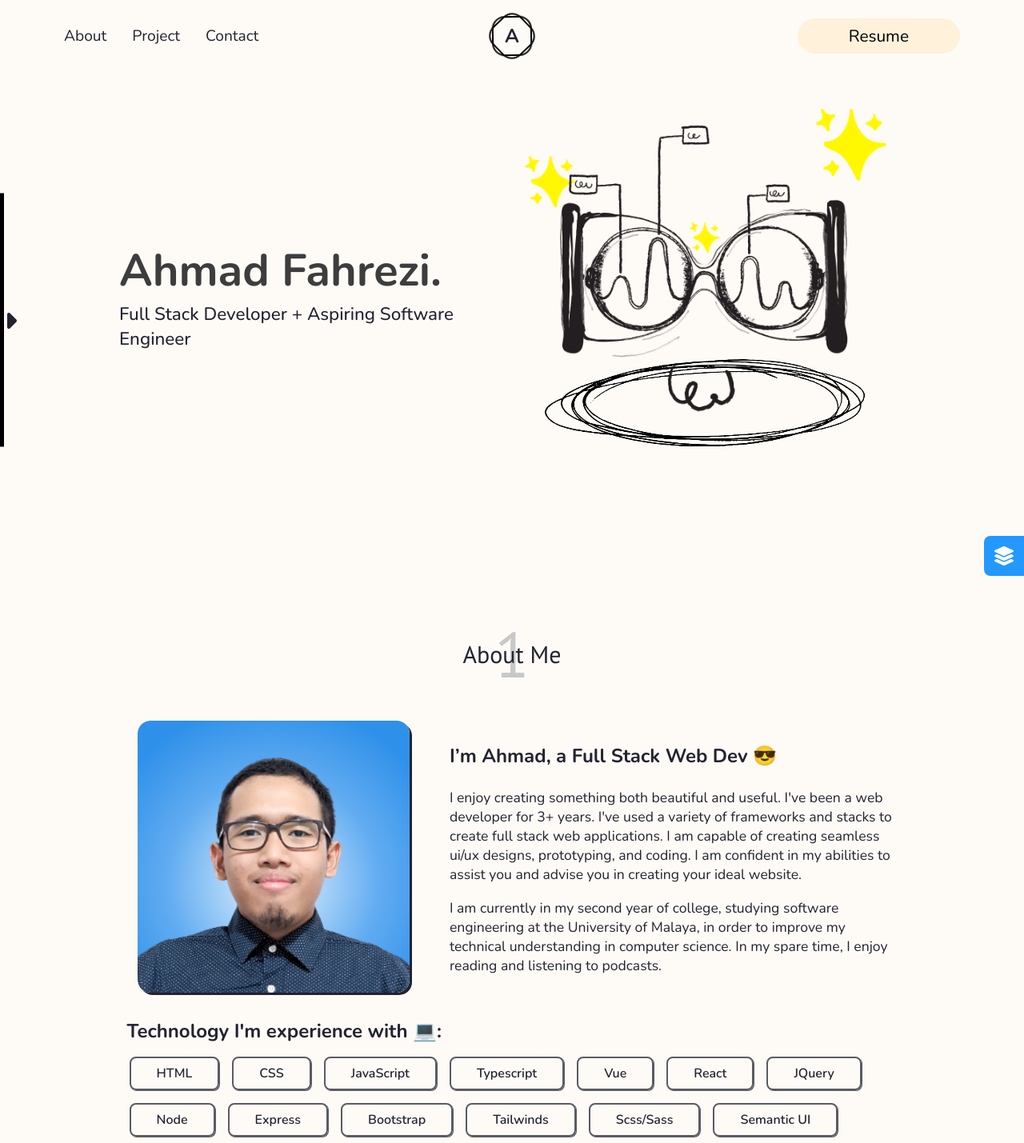
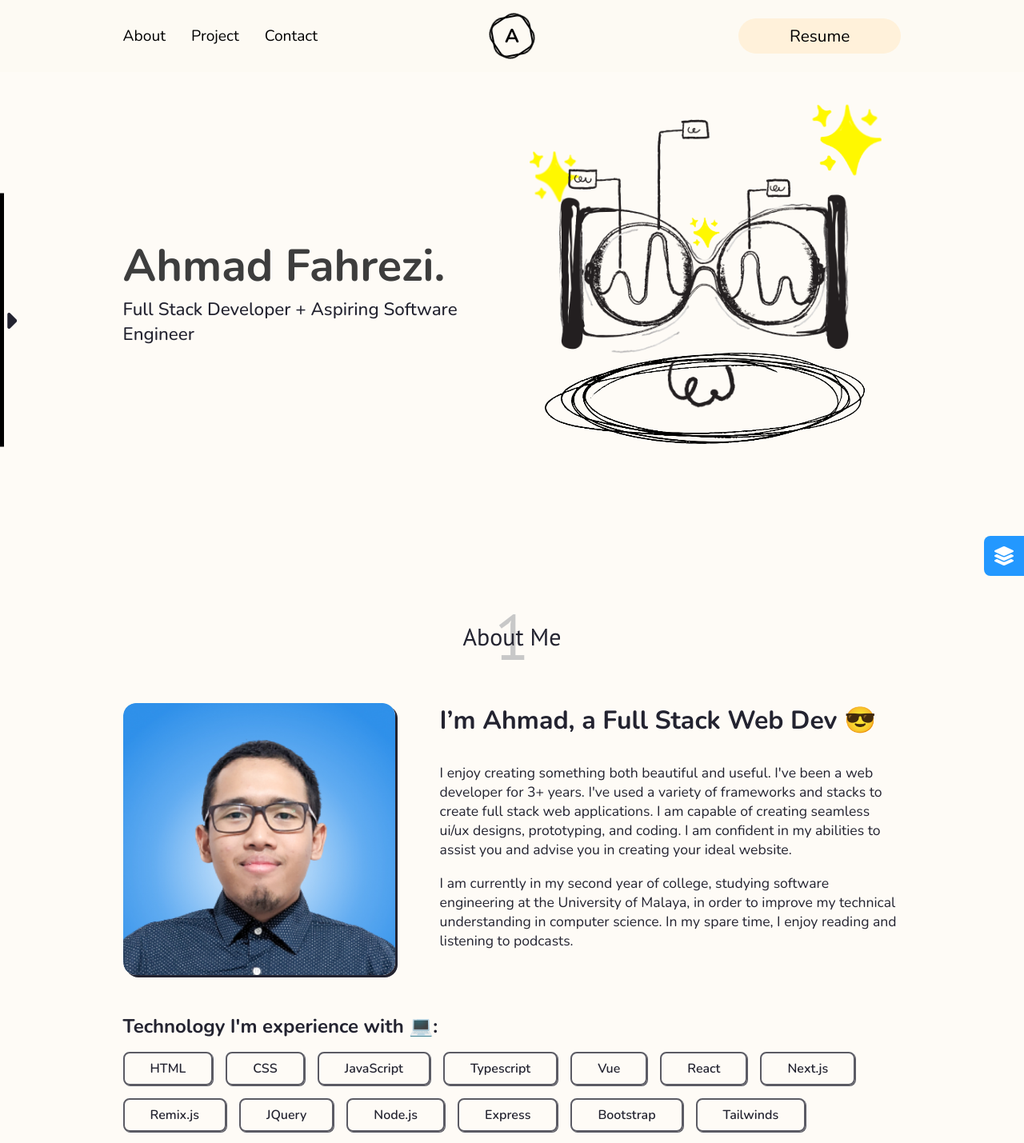
Before and after one commit to ahmadfahrezi81/vue-portfolio, a Vue app: page / in a window 1280 px wide. Shown: the top 1429 px of the page at 80% size. Built offline with nearby package versions, Linux system fonts and the light colour scheme.

Commit message:
added new stuff

```diff
--- a/src/assets/data.json
+++ b/src/assets/data.json
@@ -1,9 +1,9 @@
 {
     "skills": [
         "HTML", "CSS", "JavaScript", "Typescript",
-        "Vue", "React", "JQuery", "Node", "Express", "Bootstrap", "Tailwinds",
-        "Scss/Sass", "Semantic UI", "Git", "Git bash", "Java", "Python", "Firestore",
-        "MongoDB", "Firebase Auth"
+        "Vue", "React", "Next.js", "Remix.js", "JQuery", "Node.js", "Express", "Bootstrap", "Tailwinds",
+        "Scss/Sass", "Git", "Java", "Python", "Firebase",
+        "MongoDB"
     ],
     "MainProject":[
         {
--- a/src/components/AboutMe.vue
+++ b/src/components/AboutMe.vue
@@ -47,20 +47,23 @@ export default {
     display: flex;
     flex-direction: column;
     // justify-content: center;
-    align-items: center;
-    padding: 1.5rem;
+    // align-items: center;
+    // padding: 1.5rem;
     row-gap: 2rem;
+    margin: 0 12vw;
 
     img {
         box-shadow: 3px 3px #232330;
         border-radius: 1rem;
         width: 300px;
-        justify-self: center;
+        // margin-left: 0.5rem;
+        // justify-self: center;
     }
 
     .para {
         h3 {
-            font-size: 1.5rem;
+            font-size: 2rem;
+            margin-top: 0;
         }
 
         p {
@@ -73,7 +76,7 @@ export default {
             font-size: 1.5rem;
             margin: 0;
             margin-bottom: 0.5rem;
-            margin-left: 0.3rem;
+            margin-left: 0rem;
         }
 
         &_skills {
@@ -92,6 +95,17 @@ export default {
                 border-radius: 0.5rem;
             }
         }
+
+        .tech_skills {
+            margin-left: -0.5rem;
+        }
+    }
+}
+
+@media (max-width: 900px) {
+    .section_body {
+        // flex-direction: row;
+        margin: 0 8vw 0 8vw;
     }
 }
 
@@ -102,11 +116,12 @@ export default {
             "img para"
             "tech tech";
 
-        grid-template-columns: 2fr 3fr;
-        column-gap: 2rem;
-        padding: 0 2vw;
+        grid-template-columns: 2fr 4fr;
+        column-gap: 3.5rem;
+        row-gap: 3rem;
+        // padding: 0 2vw;
 
-        margin: 0 10vw;
+        // margin: 0 12vw;
 
         .para {
             grid-area: para;
--- a/src/components/Archive.vue
+++ b/src/components/Archive.vue
@@ -62,11 +62,11 @@ export default {
 .section_recent {
     display: flex;
     flex-direction: column;
-    margin-top: 4rem;
-    padding: 0 5vw;
+    margin-top: 150px;
+    padding: 0 12vw;
 
     .section_head_recent {
-        margin-left: 1rem;
+        // margin-left: 1rem;
 
         h1 {
             margin: 0;
@@ -81,7 +81,7 @@ export default {
 }
 
 .section_body {
-    width: 90vw;
+    // width: 90vw;
     padding: 3rem 0;
 
     h3 {
@@ -149,6 +149,12 @@ export default {
     }
 }
 
+@media (max-width: 900px) {
+    .section_recent {
+        padding: 0 8vw;
+    }
+}
+
 @media (min-width: 751px) {
     .table_head {
         grid-template-columns: 2fr 4fr 4fr 1fr;
--- a/src/components/Contact.vue
+++ b/src/components/Contact.vue
@@ -49,7 +49,8 @@ export default {};
         justify-content: center;
         text-align: center;
         margin-bottom: 15vh;
-        padding: 0 1rem;
+        // padding: 0 1rem;
+        margin: 0 8vw;
 
         h1 {
             font-weight: 700;
--- a/src/components/Hero.vue
+++ b/src/components/Hero.vue
@@ -23,12 +23,17 @@ export default {};
 <style lang="scss" scoped>
 .section_hero {
     display: flex;
-    justify-content: center;
+    // justify-content: center;
     align-items: center;
     flex-direction: column;
+    justify-content: space-between;
 
     overflow: hidden;
-    padding: 1rem;
+    // padding: 1rem;
+
+    // margin-top: 200px;
+    // background: #000;
+    margin: 100px 12vw 0 12vw;
 
     .hero_text {
         text-align: center;
@@ -156,9 +161,17 @@ export default {};
     }
 }
 
+@media (max-width: 900px) {
+    .section_hero {
+        // flex-direction: row;
+        margin: 200px 8vw 0 8vw;
+    }
+}
+
 @media (min-width: 700px) {
     .section_hero {
         flex-direction: row;
+        // margin: 100px 8vw 0 8vw;
         // column-gap: 3rem;
 
         .hero_text {
--- a/src/components/Logo.vue
+++ b/src/components/Logo.vue
@@ -1,16 +1,79 @@
 <template>
-    <div class="spinner-box">
-        <div class="configure-border-1">
+    <div class="spinner-box unselectable">
+        <div
+            class="configure-border-1"
+            :style="[
+                !view.topOfPage || inMenu
+                    ? {
+                          border: '2px solid white',
+                      }
+                    : {
+                          border: '2px solid black',
+                      },
+            ]"
+        >
             <div class="configure-core"></div>
         </div>
-        <div class="configure-border-2">
+        <div
+            class="configure-border-2"
+            :style="[
+                !view.topOfPage || inMenu
+                    ? {
+                          border: '2px solid white',
+                      }
+                    : {
+                          border: '2px solid black',
+                      },
+            ]"
+        >
             <div class="configure-core"></div>
         </div>
-        <span>A</span>
+        <span
+            :style="[
+                !view.topOfPage || inMenu
+                    ? {
+                          color: 'white',
+                      }
+                    : {
+                          color: 'black',
+                      },
+            ]"
+            >A</span
+        >
     </div>
 </template>
 <script>
-export default {};
+export default {
+    created() {
+        window.addEventListener("scroll", this.handleScroll);
+    },
+    unmounted() {
+        window.removeEventListener("scroll", this.handleScroll);
+    },
+    methods: {
+        handleScroll(event) {
+            // Any code to be executed when the window is scrolled
+            if (window.pageYOffset > 0) {
+                console.log("nothing from logo");
+                this.view.topOfPage = false;
+            } else {
+                console.log("scrop from logo");
+                this.view.topOfPage = true;
+            }
+        },
+    },
+    props: {
+        inMenu: Boolean,
+    },
+    data() {
+        return {
+            view: {
+                topOfPage: window.pageYOffset === 0,
+                inMenu: this.inMenu,
+            },
+        };
+    },
+};
 </script>
 
 <style lang="scss" scoped>
@@ -18,6 +81,13 @@ export default {};
     .spinner-box {
         cursor: pointer;
     }
+}
+.unselectable {
+    -moz-user-select: -moz-none;
+    -khtml-user-select: none;
+    -webkit-user-select: none;
+    -o-user-select: none;
+    user-select: none;
 }
 
 .spinner-box {
@@ -30,6 +100,7 @@ export default {};
     justify-content: center;
     align-items: center;
     background-color: transparent;
+    cursor: pointer;
 
     span {
         position: absolute;
--- a/src/components/MainProject.vue
+++ b/src/components/MainProject.vue
@@ -81,8 +81,8 @@ export default {
     flex-direction: column;
     padding: 2rem 1.5rem;
 
-    margin: 0 1rem;
-    margin-bottom: 2rem;
+    // margin: 0 1rem;
+    margin-bottom: 4rem;
 
     // background: linear-gradient(125deg, #f9ccf7, #ffeec3);
     border-radius: 1rem;
@@ -110,6 +110,7 @@ export default {
     &_img {
         width: 100%;
         border-radius: 0.5rem;
+        margin-bottom: 2rem;
     }
 
     &_para {
@@ -204,6 +205,7 @@ export default {
         &_img {
             grid-area: img;
             // min-width: 400px;
+            margin-bottom: 0;
         }
 
         &_para {
@@ -218,10 +220,19 @@ export default {
         }
     }
 }
+.section_body {
+    margin: 0 12vw;
+}
+
+@media (max-width: 900px) {
+    .section_body {
+        margin: 0 8vw;
+    }
+}
 
 @media (min-width: 1050px) {
     .card {
-        width: 1000px;
+        // width: 1000px;
         .card_title {
             margin-bottom: 0rem;
         }
--- a/src/components/Navbar.vue
+++ b/src/components/Navbar.vue
@@ -1,23 +1,79 @@
 <template>
     <div>
-        <div v-if="isDesktop" class="navbar_desktop">
+        <div
+            v-if="isDesktop"
+            class="navbar_desktop"
+            :style="[
+                view.topOfPage
+                    ? {
+                          backgroundColor: '#FDFAF3',
+                      }
+                    : {
+                          backgroundColor: '#01295F',
+                          opacity: '0.98',
+                      },
+            ]"
+        >
             <ul class="desktop_option">
-                <router-link :to="{ path: '/', hash: '#AboutMe' }"
+                <router-link
+                    :to="{ path: '/', hash: '#AboutMe' }"
+                    :style="[
+                        view.topOfPage
+                            ? {
+                                  color: 'black',
+                              }
+                            : {
+                                  color: 'white',
+                              },
+                    ]"
                     >About</router-link
                 >
-                <router-link :to="{ path: '/', hash: '#MainProject' }"
+                <router-link
+                    :to="{ path: '/', hash: '#MainProject' }"
+                    :style="[
+                        view.topOfPage
+                            ? {
+                                  color: 'black',
+                              }
+                            : {
+                                  color: 'white',
+                              },
+                    ]"
                     >Project</router-link
                 >
-                <router-link :to="{ path: '/', hash: '#Contact' }"
+                <router-link
+                    :to="{ path: '/', hash: '#Contact' }"
+                    :style="[
+                        view.topOfPage
+                            ? {
+                                  color: 'black',
+                              }
+                            : {
+                                  color: 'white',
+                              },
+                    ]"
                     >Contact</router-link
                 >
             </ul>
-            <Logo />
+            <Logo @click="handleHome" />
 
             <button class="desktop_resume" @click="openPDF">Resume</button>
             <!-- <a href="/resume.pdf"><button class="desktop_resume">Resume</button></a> -->
         </div>
-        <div v-else class="navbar_mobile">
+        <div
+            v-else
+            class="navbar_mobile"
+            :style="[
+                view.topOfPage
+                    ? {
+                          backgroundColor: '#FDFAF3',
+                      }
+                    : {
+                          backgroundColor: '#01295F',
+                          opacity: '0.98',
+                      },
+            ]"
+        >
             <div v-if="!isMenu">
                 <Logo @click="handleMenu" />
 
@@ -27,7 +83,7 @@
                 </div>
             </div>
             <div v-else class="mobile_menu_opened">
-                <Logo @click="handleMenu" />
+                <Logo @click="handleMenu" inMenu="true" />
 
                 <ul class="mobile_option">
                     <router-link
@@ -91,21 +147,68 @@ export default {
             isMenu.value = !isMenu.value;
         };
 
+        const handleHome = () => {
+            document.location.href = "/";
+        };
+
         const openPDF = () => {
             window.open("/Resume.pdf", "_blank");
         };
 
-        return { isDesktop, isMenu, handIsAlive, handleMenu, openPDF };
+        return {
+            isDesktop,
+            isMenu,
+            handIsAlive,
+            handleMenu,
+            handleHome,
+            openPDF,
+        };
+    },
+    created() {
+        window.addEventListener("scroll", this.handleScroll);
+    },
+    unmounted() {
+        window.removeEventListener("scroll", this.handleScroll);
+    },
+    methods: {
+        handleScroll(event) {
+            // Any code to be executed when the window is scrolled
+            if (window.pageYOffset > 0) {
+                console.log("nothing");
+                this.view.topOfPage = false;
+            } else {
+                console.log("scrop");
+                this.view.topOfPage = true;
+            }
+        },
+    },
+    data() {
+        return {
+            view: {
+                topOfPage: true,
+            },
+        };
     },
 };
 </script>
 <style lang="scss" scoped>
+.onScroll {
+    background-color: #fff;
+}
 .navbar_desktop {
     display: grid;
     grid-template-columns: 2fr 1fr 2fr;
     justify-items: center;
     align-items: center;
-    padding: 0 5rem;
+    padding: 0 12vw;
+
+    position: fixed;
+    top: 0;
+    width: 100%;
+    height: auto;
+    // margin-bottom: 200px;
+    background: #efffc3;
+    z-index: 999;
 
     .desktop_option {
         justify-self: start; //for the grid
@@ -149,11 +252,26 @@ export default {
     }
 }
 
+@media (max-width: 900px) {
+    .navbar_desktop {
+        padding: 0 8vw;
+        background: #000;
+    }
+}
+
 .navbar_mobile {
     display: flex;
     justify-content: center;
 
-    margin-bottom: 3rem;
+    position: fixed;
+    top: 0;
+    width: 100%;
+    height: auto;
+    // margin-bottom: 200px;
+    background: #efffc3;
+    z-index: 999;
+
+    // margin-bottom: 3rem;
 
     .hand_animation {
         position: absolute;
@@ -195,7 +313,8 @@ export default {
         z-index: 199;
         position: fixed;
         // background: #ffd68f;
-        background: linear-gradient(125deg, #ccf9db, #efffc3);
+        // background: linear-gradient(125deg, #ccf9db, #efffc3);
+        background: #01295f;
         left: 0;
         right: 0;
         top: 0;
@@ -217,6 +336,7 @@ export default {
             padding: 0;
 
             a {
+                color: white;
                 font-size: 1.8rem;
                 cursor: pointer;
             }
@@ -239,7 +359,7 @@ export default {
 
             width: 60px;
             height: 60px;
-            border: 4px solid #232330;
+            border: 4px solid #fff1da;
             display: flex;
             justify-content: center;
             align-items: center;
@@ -248,6 +368,7 @@ export default {
 
             i {
                 font-size: 2rem;
+                color: #fff1da;
             }
         }
     }
--- a/src/components/OtherNotable.vue
+++ b/src/components/OtherNotable.vue
@@ -43,7 +43,7 @@
             </div>
 
             <button class="explore_all" @click="toRecent">
-                Explore All <span>&#129517;</span>
+                Explore All <span>&#128506;</span>
             </button>
         </div>
     </div>
@@ -81,7 +81,9 @@ export default {
     // margin-bottom: 40px;
 
     button.explore_all {
-        display: inline-block;
+        display: flex;
+        justify-content: center;
+        align-items: center;
         width: 15rem;
         padding: 0.9rem 2rem;
         border: 0.15rem solid black;
@@ -94,6 +96,7 @@ export default {
         span {
             display: inline-block;
             font-size: 1.5rem;
+            margin-left: 0.5rem;
             transition: 0.5s ease all;
         }
     }
@@ -107,7 +110,7 @@ export default {
         // animation: rotateAnimate 1.3s alternate linear;
         // animation-iteration-count: 1;
         // animation-fill-mode: forwards;
-        transform: scale(1.08) rotate(0.1turn);
+        transform: scale(1.15);
     }
 
     @keyframes rotateAnimate {
@@ -134,7 +137,7 @@ export default {
     grid-template-columns: repeat(auto-fit, minmax(300px, 1fr));
 
     gap: 1.5rem 2.5rem;
-    margin: 3rem 5vw;
+    margin: 3rem 12vw;
 
     .notable_card {
         // display: block;
@@ -154,12 +157,12 @@ export default {
 
         h1 {
             margin: 0.5rem 0;
-            font-size: 2rem;
+            font-size: 1.5rem;
         }
 
         p {
             margin: 0;
-            font-size: 1.1rem;
+            font-size: 1rem;
         }
 
         .notable_footer {
@@ -207,4 +210,10 @@ export default {
         transform: scale(1.03);
     }
 }
+
+@media (max-width: 900px) {
+    .notable_cards {
+        margin: 3rem 8vw;
+    }
+}
 </style>
```
